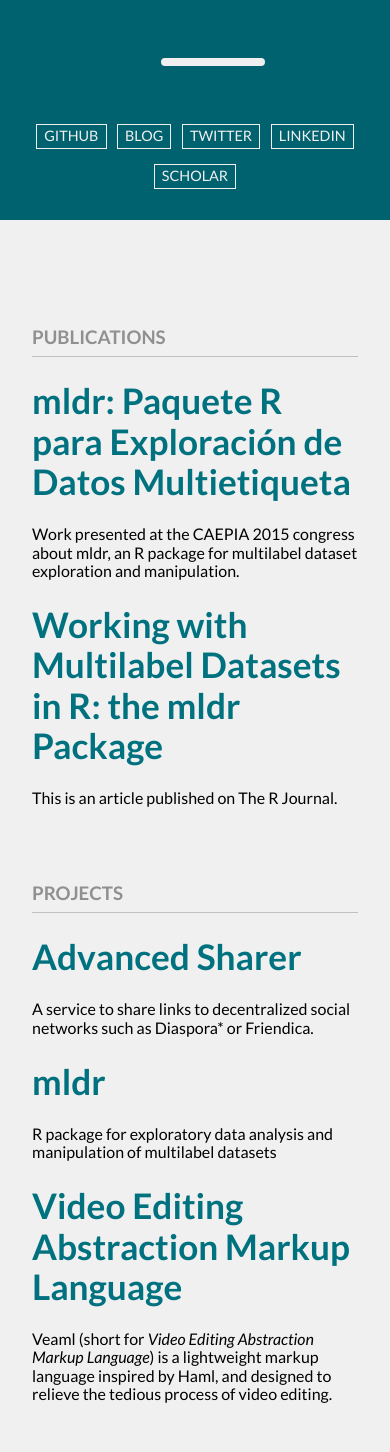
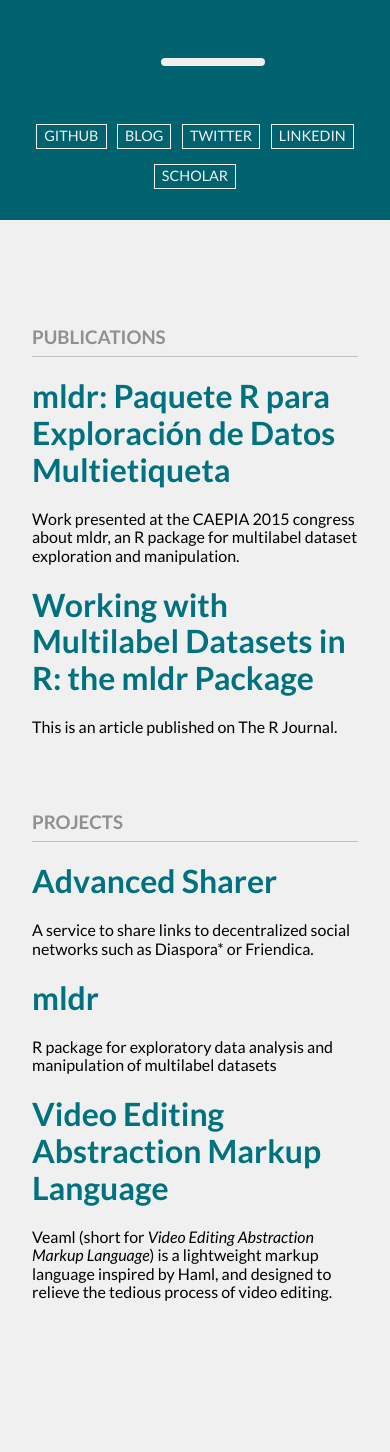
Before and after one commit to fdavidcl/fdavidcl.github.io, a Jekyll site: the page built from index.html, in a window 390 px wide. Built offline with Jekyll 4.4.1, drawn with Linux system fonts in a browser that asks for light colours; nearby versions of some CDN libraries; after the commit the page ends 1349 px from its top, so only the background shows below that.

Commit message:
Font size adjustments on small screens

```diff
--- a/assets/stylesheets/default.sass
+++ b/assets/stylesheets/default.sass
@@ -96,9 +96,6 @@ body
         &:hover
           color: mix($accent, $foreground, 80%)
 
-      h1
-        font-size: 220%
-
       h2
         font-weight: normal
         font-style: italic
@@ -139,6 +136,10 @@ body
       margin-left: 33.333333%
       padding-top: 9.6em
 
+      .main-content
+        h1
+          font-size: 220%
+
 @media (min-width: 80em)
   .wrapper
     .main
```
